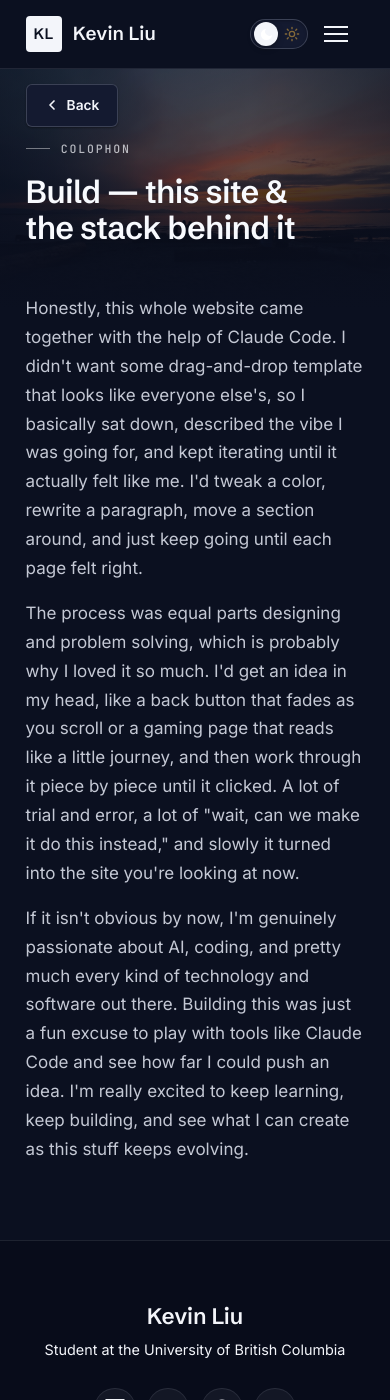
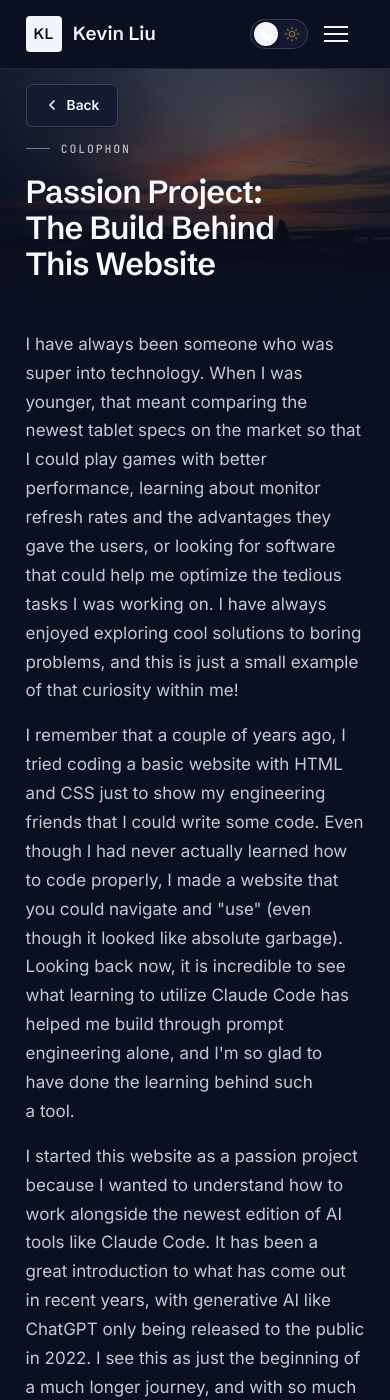
Before and after one commit to kev2k04/kev2k04.github.io, a Jekyll site: the page built from build.html, in a window 390 px wide and 1400 px high. Built offline with Jekyll 4.4.1, drawn with Linux system fonts in a browser that asks for light colours; some of the changed text lies outside the part shown.

Commit message:
Site polish: gallery grid, navbar-safe panels, pill Back button, Build copy, Roundball stats
- Seaspan gallery: 3×2 grid with the group photo full-width on its own row; all gallery images get a clipped hover zoom
- Theme toggle: flex-center the sun/moon icons (block-level svg) so they sit dead-center
- All pop-out overlays (experience, passions, skills, lyrics, lightbox) now start below the sticky navbar via --nav-h, with max-heights clamped to fit
- Experience panel Back button restyled as a subtle pill with hover/active motion
- Build page: new passion-project heading and copy
- Basketball: stats wired to new assets/data/roundball-stats.json (9/4/3/3/0, 1 GP) with steals/blocks/games cards, position key removed, real Bagwork 2.0 blurb

Co-Authored-By: Claude Opus 4.8 <noreply@anthropic.com>

```diff
--- a/_data/experiences.yml
+++ b/_data/experiences.yml
@@ -53,16 +53,16 @@
     - Variance Analysis
     - Forecasting
   # Photo gallery — the "Photo Gallery" button in the panel switches to these
-  # square tiles. `contain: true` shows a wide photo whole (letterboxed) instead
-  # of cropping it — used for the group photo so no one is cut off.
+  # tiles: a 3×2 grid of square shots, then the group photo (`wide: true`)
+  # spanning the full row on its own so no one is cropped out.
   gallery:
     - { image: "/assets/images/seaspan-gallery/1.jpg" }
     - { image: "/assets/images/seaspan-gallery/2.jpg" }
     - { image: "/assets/images/seaspan-gallery/3.jpg" }
-    - { image: "/assets/images/seaspan-gallery/4.jpg", contain: true }
     - { image: "/assets/images/seaspan-gallery/5.jpg" }
     - { image: "/assets/images/seaspan-gallery/6.jpg" }
     - { image: "/assets/images/seaspan-gallery/7.jpg" }
+    - { image: "/assets/images/seaspan-gallery/4.jpg", wide: true }
 
 - id: bchydro
   company: BC Hydro
--- a/assets/css/main.scss
+++ b/assets/css/main.scss
@@ -41,6 +41,10 @@
                "Helvetica Neue", Arial, sans-serif;
   --font-mono: "JetBrains Mono", ui-monospace, "SF Mono", "SFMono-Regular",
                Menlo, Consolas, monospace;
+
+  /* Sticky navbar height — overlays offset their top padding by this so
+     pop-out panels always start below the bar (see .site-header__inner). */
+  --nav-h: 68px;
 
   --maxw: 1140px;
 
@@ -323,7 +327,7 @@ html { scrollbar-color: var(--muted) transparent; scrollbar-width: thin; }
   display: flex;
   align-items: center;
   justify-content: space-between;
-  height: 68px;
+  height: var(--nav-h);
 }
 
 .site-brand { display: flex; align-items: center; gap: 0.7rem; margin-right: auto; }
@@ -398,13 +402,17 @@ html { scrollbar-color: var(--muted) transparent; scrollbar-width: thin; }
   transition: background 0.3s var(--ease), border-color 0.3s var(--ease);
 }
 .mode-toggle__icon {
-  display: grid;
-  place-items: center;
+  display: flex;
+  align-items: center;
+  justify-content: center;
   width: 16px;
   height: 16px;
   z-index: 1;
   transition: color 0.3s var(--ease), opacity 0.3s var(--ease);
 }
+/* Block-level svg — inline svgs reserve baseline space, nudging the sun
+   off-center inside the thumb circle. */
+.mode-toggle__icon svg { display: block; }
 .mode-toggle__icon--sun  { color: #f4b740; opacity: 0.5; }
 .mode-toggle__icon--moon { color: var(--accent-soft); opacity: 1; }
 .mode-toggle__thumb {
@@ -997,7 +1005,7 @@ html[data-mode="light"] #about::after {
   z-index: 200;
   display: grid;
   place-items: center;
-  padding: 1.5rem;
+  padding: calc(var(--nav-h) + 16px) 1.5rem 1.5rem;
 }
 .skill-overlay[hidden] { display: none; }
 .skill-scrim {
@@ -1014,7 +1022,7 @@ html[data-mode="light"] #about::after {
   position: relative;
   z-index: 1;
   width: min(520px, 100%);
-  max-height: 82vh;
+  max-height: min(82vh, calc(100vh - var(--nav-h) - 16px - 1.5rem));
   overflow-y: auto;
   padding: 1.6rem 1.8rem 1.9rem;
   background: var(--surface);
@@ -1424,8 +1432,9 @@ body.exp-lock .back-btn { display: none; }
   display: grid;
   place-items: center;
   /* Horizontal padding matches .container so the open panel lines up edge-to
-     -edge with the trigger cards it grows out of. */
-  padding: 1.5rem 1.6rem;
+     -edge with the trigger cards it grows out of. Top padding clears the
+     sticky navbar so the panel never slides underneath it. */
+  padding: calc(var(--nav-h) + 16px) 1.6rem 1.5rem;
 }
 .exp-overlay[hidden] { display: none; }
 .exp-scrim {
@@ -1446,7 +1455,8 @@ body.exp-lock .back-btn { display: none; }
      narrow 720px card, so the detail view fills the page, not the viewport. */
   width: 100%;
   max-width: calc(var(--maxw) - 3.2rem);
-  max-height: 86vh;
+  /* Never taller than the space left under the sticky navbar. */
+  max-height: min(86vh, calc(100vh - var(--nav-h) - 16px - 1.5rem));
   overflow-y: auto;
   background: var(--surface);
   border: 1px solid var(--line-strong);
@@ -1475,22 +1485,39 @@ body.exp-lock .back-btn { display: none; }
   .exp-panel.is-open .exp-panel__inner { transform: none; }
 }
 
+/* Subtle pill — faint border + background make it read as clickable while
+   staying understated. Hover brightens and nudges it left (toward "back");
+   click compresses slightly. */
 .exp-panel__back {
   display: inline-flex;
   align-items: center;
-  gap: 0.35rem;
+  gap: 0.55rem;
   margin-bottom: 1rem;
-  padding: 0;
-  background: none;
-  border: none;
+  padding: 0.45rem 1rem 0.45rem 0.8rem;
+  background: rgba(var(--ink-rgb), 0.04);
+  border: 1px solid var(--line);
+  border-radius: 100px;
   cursor: pointer;
   font: inherit;
   font-size: 0.82rem;
   font-weight: 600;
   color: var(--muted);
-  transition: color 0.18s var(--ease);
-}
-.exp-panel__back:hover { color: var(--accent); }
+  transition: color 0.18s var(--ease), background 0.18s var(--ease),
+              border-color 0.18s var(--ease), transform 0.18s var(--ease);
+}
+.exp-panel__back:hover,
+.exp-panel__back:focus-visible {
+  color: var(--accent);
+  background: rgba(var(--ink-rgb), 0.08);
+  border-color: var(--line-strong);
+  transform: translateX(-2px);
+}
+.exp-panel__back:active { transform: translateX(-2px) scale(0.96); }
+@media (prefers-reduced-motion: reduce) {
+  .exp-panel__back,
+  .exp-panel__back:hover,
+  .exp-panel__back:active { transform: none; }
+}
 
 .exp-panel__head { display: flex; align-items: center; gap: 0.8rem; margin-bottom: 0.85rem; }
 .exp-panel__logo { width: 46px; height: 46px; font-size: 1.05rem; }
@@ -1598,7 +1625,7 @@ body.exp-lock .back-btn { display: none; }
   z-index: 300;
   display: grid;
   place-items: center;
-  padding: 1.5rem;
+  padding: calc(var(--nav-h) + 16px) 1.5rem 1.5rem;
 }
 .hl-lightbox[hidden] { display: none; }
 .hl-lightbox__scrim {
@@ -1631,7 +1658,7 @@ body.exp-lock .back-btn { display: none; }
   display: block;
   width: 100%;
   height: auto;
-  max-height: 80vh;
+  max-height: min(80vh, calc(100vh - var(--nav-h) - 16px - 1.5rem));
   object-fit: contain;
   border-radius: calc(var(--radius-lg) - 4px);
 }
@@ -1745,7 +1772,7 @@ body.exp-lock .back-btn { display: none; }
 
 .exp-gallery {
   display: grid;
-  grid-template-columns: repeat(auto-fill, minmax(200px, 1fr));
+  grid-template-columns: repeat(3, 1fr);
   gap: 0.9rem;
   margin-top: 0.4rem;
 }
@@ -1757,6 +1784,19 @@ body.exp-lock .back-btn { display: none; }
   border: 1px solid var(--line);
 }
 .exp-gallery__tile img { width: 100%; height: 100%; object-fit: cover; display: block; }
+/* Images gently zoom on hover — clipped by the tile's overflow so the grid
+   never shifts, echoing the hover motion used across the site. */
+.exp-gallery__tile img { transition: transform 0.4s var(--ease); }
+.exp-gallery__tile:hover img { transform: scale(1.05); }
+@media (prefers-reduced-motion: reduce) {
+  .exp-gallery__tile img { transition: none; }
+  .exp-gallery__tile:hover img { transform: none; }
+}
+/* Wide photos (e.g. the group shot) span the full row on their own. */
+.exp-gallery__tile--wide {
+  grid-column: 1 / -1;
+  aspect-ratio: 16 / 9;
+}
 /* Wide photos (e.g. the group shot) show whole — letterboxed, nothing cropped. */
 .exp-gallery__tile--contain { background: var(--surface-2); }
 .exp-gallery__tile--contain img { object-fit: contain; }
@@ -1765,6 +1805,10 @@ body.exp-lock .back-btn { display: none; }
   font-size: 0.78rem;
   color: var(--muted);
   background: var(--surface-2);
+}
+/* Narrow screens: two-up keeps tiles a usable size (wide shots still span). */
+@media (max-width: 640px) {
+  .exp-gallery { grid-template-columns: repeat(2, 1fr); }
 }
 .exp-gallery__tile--placeholder {
   display: grid;
@@ -1987,8 +2031,9 @@ body.exp-lock { overflow: hidden; }
   display: grid;
   place-items: center;
   /* Horizontal padding matches .container so the open panel lines up edge-to
-     -edge with the banner cards it grows out of. */
-  padding: 1.5rem 1.6rem;
+     -edge with the banner cards it grows out of. Top padding clears the
+     sticky navbar so the panel never slides underneath it. */
+  padding: calc(var(--nav-h) + 16px) 1.6rem 1.5rem;
 }
 .pass-overlay[hidden] { display: none; }
 .pass-scrim {
@@ -2008,7 +2053,8 @@ body.exp-lock { overflow: hidden; }
   /* Full banner width — a big canvas for photos + long-form content. */
   width: 100%;
   max-width: calc(var(--maxw) - 3.2rem);
-  max-height: 90vh;
+  /* Never taller than the space left under the sticky navbar. */
+  max-height: min(90vh, calc(100vh - var(--nav-h) - 16px - 1.5rem));
   overflow-y: auto;
   background: var(--surface);
   border: 1px solid rgba(var(--card-accent), 0.4);
@@ -2564,7 +2610,7 @@ img.album__art {
   z-index: 200;
   display: grid;
   place-items: center;
-  padding: 1.5rem;
+  padding: calc(var(--nav-h) + 16px) 1.5rem 1.5rem;
 }
 .lyrics-overlay[hidden] { display: none; }
 .lyrics-scrim {
@@ -2584,7 +2630,7 @@ img.album__art {
   display: flex;
   flex-direction: column;
   width: min(540px, 100%);
-  max-height: 80vh;
+  max-height: min(80vh, calc(100vh - var(--nav-h) - 16px - 1.5rem));
   overflow: hidden;
   background: var(--surface);
   border: 1px solid rgba(var(--card-accent), 0.4);
--- a/build.html
+++ b/build.html
@@ -13,29 +13,43 @@ permalink: /build/
   <div class="container container--narrow">
     <div class="section__head">
       <span class="section__kicker">Colophon</span>
-      <h1 class="section__title">Build — this site &amp; the stack behind it</h1>
+      <h1 class="section__title">Passion Project: The Build Behind This Website</h1>
     </div>
 
     <div class="build__body">
-      <p>Honestly, this whole website came together with the help of Claude Code.
-      I didn't want some drag-and-drop template that looks like everyone else's,
-      so I basically sat down, described the vibe I was going for, and kept
-      iterating until it actually felt like me. I'd tweak a color, rewrite a
-      paragraph, move a section around, and just keep going until each page felt
-      right.</p>
+      <p>I have always been someone who was super into technology. When I was
+      younger, that meant comparing the newest tablet specs on the market so
+      that I could play games with better performance, learning about monitor
+      refresh rates and the advantages they gave the users, or looking for
+      software that could help me optimize the tedious tasks I was working on.
+      I have always enjoyed exploring cool solutions to boring problems, and
+      this is just a small example of that curiosity within me!</p>
 
-      <p>The process was equal parts designing and problem solving, which is
-      probably why I loved it so much. I'd get an idea in my head, like a back
-      button that fades as you scroll or a gaming page that reads like a little
-      journey, and then work through it piece by piece until it clicked. A lot of
-      trial and error, a lot of "wait, can we make it do this instead," and
-      slowly it turned into the site you're looking at now.</p>
+      <p>I remember that a couple of years ago, I tried coding a basic website
+      with HTML and CSS just to show my engineering friends that I could write
+      some code. Even though I had never actually learned how to code properly,
+      I made a website that you could navigate and "use" (even though it looked
+      like absolute garbage). Looking back now, it is incredible to see what
+      learning to utilize Claude Code has helped me build through prompt
+      engineering alone, and I'm so glad to have done the learning behind such
+      a tool.</p>
 
-      <p>If it isn't obvious by now, I'm genuinely passionate about AI, coding,
-      and pretty much every kind of technology and software out there. Building
-      this was just a fun excuse to play with tools like Claude Code and see how
-      far I could push an idea. I'm really excited to keep learning, keep
-      building, and see what I can create as this stuff keeps evolving.</p>
+      <p>I started this website as a passion project because I wanted to
+      understand how to work alongside the newest edition of AI tools like
+      Claude Code. It has been a great introduction to what has come out in
+      recent years, with generative AI like ChatGPT only being released to the
+      public in 2022. I see this as just the beginning of a much longer
+      journey, and with so much ambiguity around what the future will look
+      like, I want to stay ahead of the curve by experimenting with new
+      software, experimenting with them, and finding creative ways to use them
+      that others may not have thought of yet.</p>
+
+      <p>Instead of making this website feel like a typical finance portfolio
+      that only lists professional experiences and LinkedIn-style achievements,
+      I wanted it to feel more personal. I wanted this site to be a place where
+      people can actually learn what kind of person I am, and hopefully relate
+      to my passions, my hobbies, the way I think, and the things that make me
+      curious.</p>
     </div>
   </div>
 </section>
--- a/experience.html
+++ b/experience.html
@@ -144,7 +144,7 @@ permalink: /experience/
           <div class="exp-gallery">
             {%- for g in e.gallery -%}
               {%- if g.image and g.image != '' -%}
-              <figure class="exp-gallery__tile{% if g.contain %} exp-gallery__tile--contain{% endif %}">
+              <figure class="exp-gallery__tile{% if g.wide %} exp-gallery__tile--wide{% endif %}{% if g.contain %} exp-gallery__tile--contain{% endif %}">
                 <img src="{{ g.image | relative_url }}" alt="{{ g.caption | default: e.company }}" loading="lazy">
                 {%- if g.caption and g.caption != '' -%}<figcaption>{{ g.caption }}</figcaption>{%- endif -%}
               </figure>
```
Also changed, not shown: _data/basketball.yml (+12 -5 lines), assets/data/roundball-stats.json (added, +11 -0 lines), assets/js/basketball.js (+12 -2 lines), basketball.html (+18 -3 lines).
